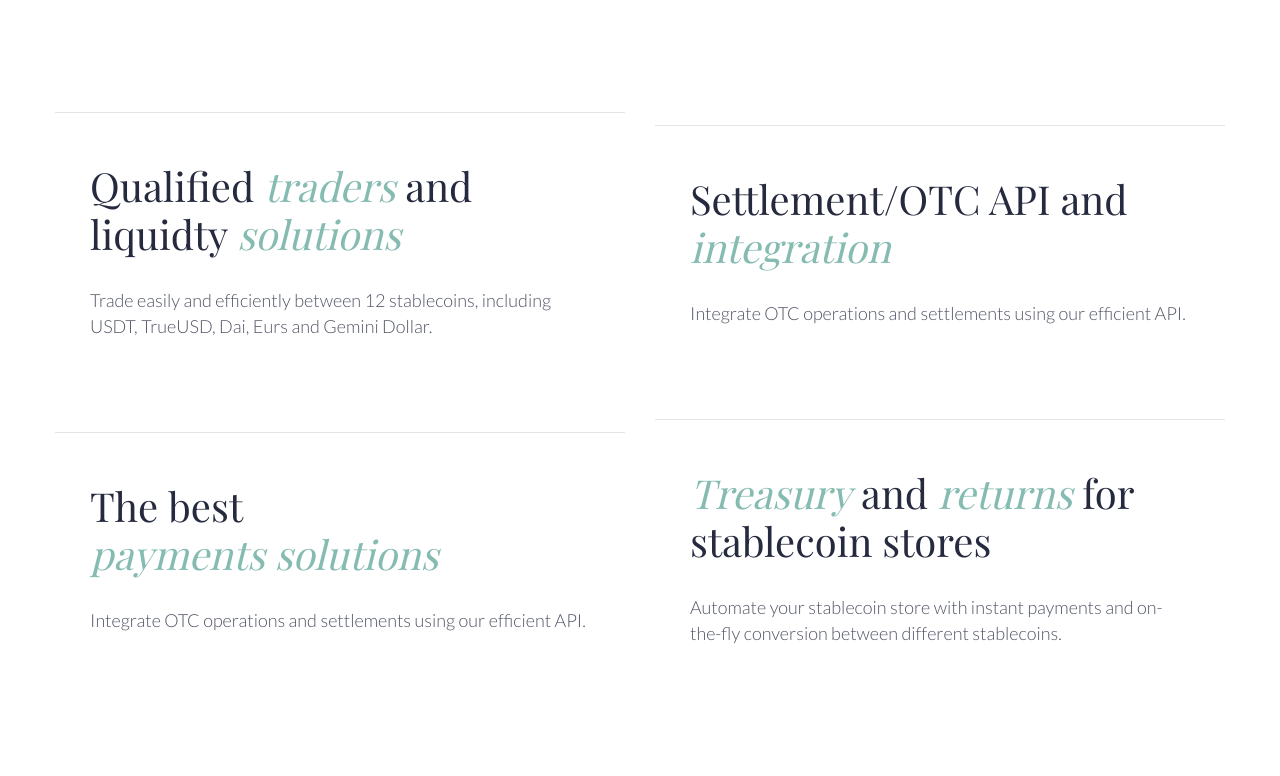
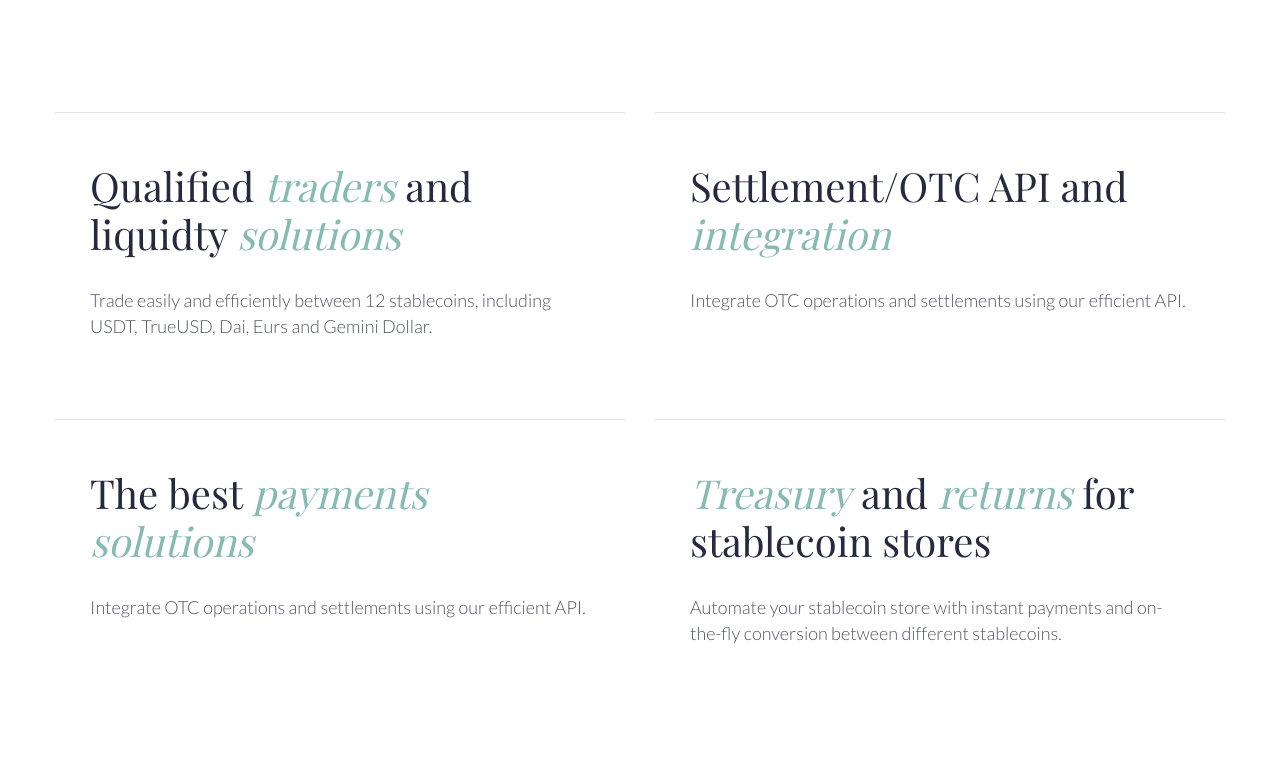
Before and after one commit to frontdev24kv/exam, a plain HTML site: page index.html in a window 1280 px wide. Shown: the part 1404-2180 px from the top of the page. Drawn offline with nearby package versions, Linux system fonts and the light colour scheme; a web font is replaced by a local one.

Commit message:
add some changes

```diff
--- a/index.html
+++ b/index.html
@@ -139,7 +139,7 @@ https://cdn.jsdelivr.net/npm/weather-icons@1.3.2/css/weather-icons.min.css
               </div>
               <div class="card">
                 <h2 class="title_2 mb_30">
-                  The best <span class="italic">payments solutions</span>
+                  The best <span class="italic">payments <br> solutions</span>
                 </h2>
                 <p class="text">
                   Integrate OTC operations and settlements using our efficient
--- a/scss/main.scss
+++ b/scss/main.scss
@@ -6,7 +6,7 @@
 
 html,
 body {
-  width: 100vw;
+  width: 100%;
   min-height: 100%;
   font-family: v.$font-family;
   font-size: 18px;
@@ -189,7 +189,7 @@ body {
 .italic {
   font-style: italic;
   color: var(--text-accent-color);
-  display: inline-block;
+  // display: inline-block;
 }
 
 .text {
@@ -264,9 +264,8 @@ body {
 // ------------
 
 .card-wrapper {
-  @include m.flex(center, center);
-  display: flex;
-  flex-wrap: wrap;
+  display: grid;
+  grid-template-columns: repeat(2, 1fr);
   gap: 30px;
 }
 
```
Also changed, not shown: css/main.css, 1 other file.
